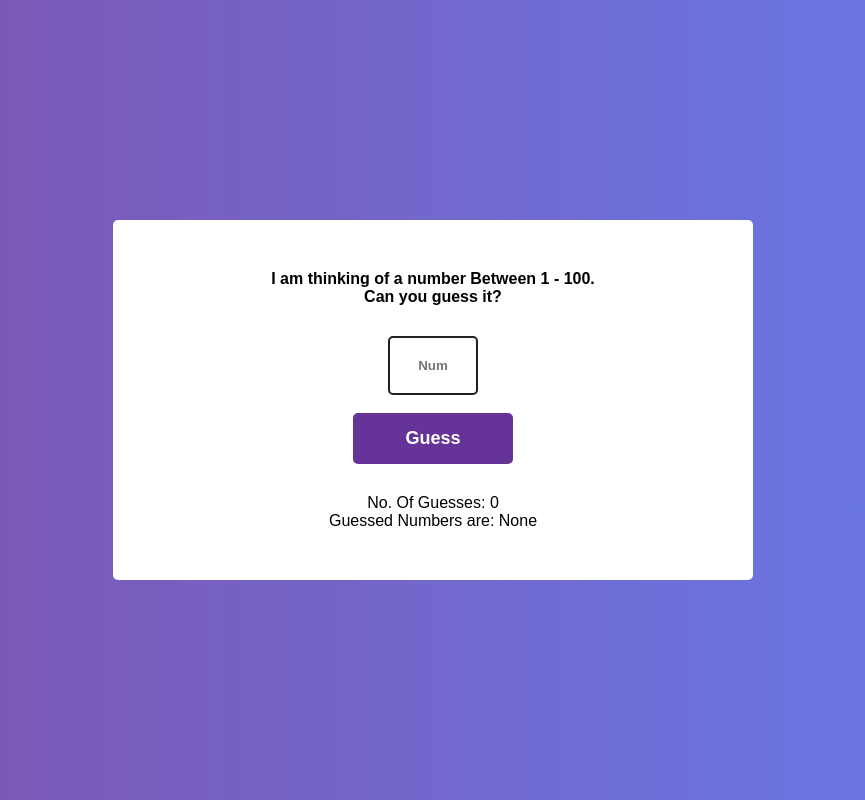
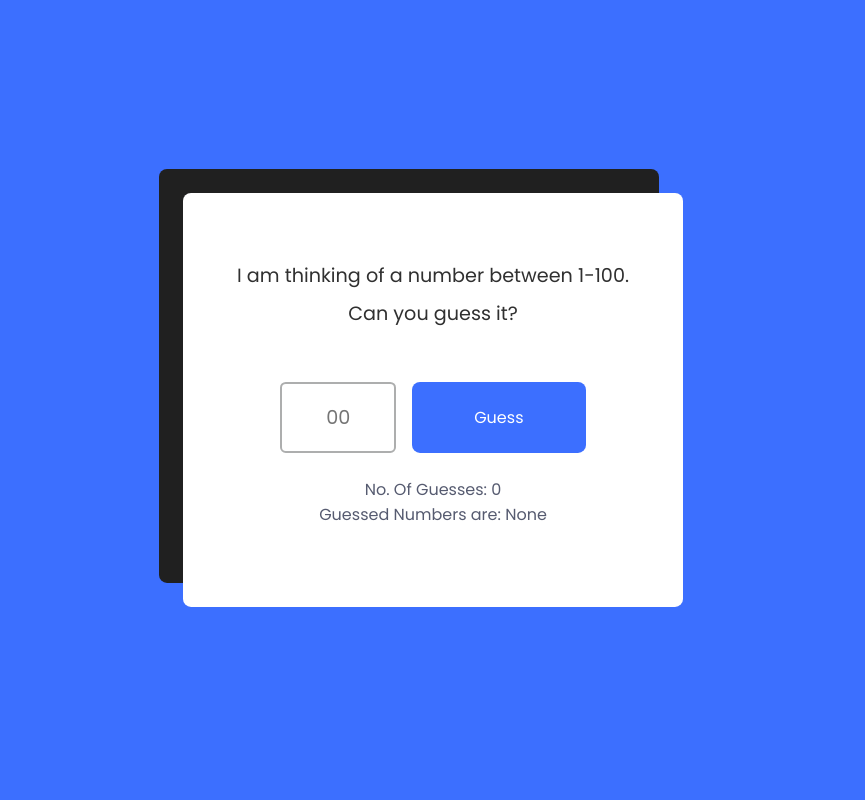
Before and after one commit to AndyMagwayer/js-hw, a plain HTML site: page index.html in a window 1280 px wide. Shown: the whole page, without its empty margins (207-1072 px from the left). Drawn offline with Linux system fonts and the light colour scheme.

Commit message:
feat: completed Java Script

```diff
--- a/index.html
+++ b/index.html
@@ -1,33 +1,36 @@
 <!DOCTYPE html>
 <html lang="en">
-<head>
-    <meta charset="UTF-8">
-    <meta name="viewport" content="width=device-width, initial-scale=1.0">
-    <title>Random Number Between A Given Range</title>
-    <link rel="stylesheet" href="main.css">
-    <link rel="preconnect" href="https://fonts.googleapis.com">
-<link rel="preconnect" href="https://fonts.gstatic.com" crossorigin>
-<link href="https://fonts.googleapis.com/css2?family=Ubuntu:wght@300;400;500;700&display=swap" rel="stylesheet">
-</head>
-<body>
+  <head>
+    <meta name="viewport" content="width=device-width, initial-scale=1.0" />
+    <title>Guess The Number Game</title>
+    <!-- Google Font -->
+    <link
+      href="https://fonts.googleapis.com/css2?family=Poppins:wght@400;600&display=swap"
+      rel="stylesheet"
+    />
+    <!-- Stylesheet -->
+    <link rel="stylesheet" href="main.css" />
+  </head>
+  <body>
     <div class="container">
-        <h3>I am thinking of a number Between 1 - 100.</h3>
-        <h3>Can you guess it?</h3>
-
-
-        <input type="text" placeholder="Num" id="guess"><br>
-        <button onclick="play()" id="my_btn">Guess</button>
-
-
-
-
-        <p id="message1">No. Of Guesses: 0</p>
-        <p id="message2">Guessed Numbers are: None</p>
-        <p id="message3"></p>
+      <div id="game">
+        <h3>
+          I am thinking of a number between 1-100.<br />
+          Can you guess it?
+        </h3>
+        <div class="input-wrapper">
+          <input type="number" placeholder="00" id="guess" />
+          <button id="check-btn">Guess</button>
+        </div>
+        <p id="no-of-guesses">No. Of Guesses: 0</p>
+        <p id="guessed-nums">Guessed Numbers are: None</p>
+      </div>
+      <button id="restart">Restart</button>
+      <div class="result">
+        <div id="hint"></div>
+      </div>
     </div>
-
-
-
+    <!-- Script -->
     <script src="script.js"></script>
-</body>
+  </body>
 </html>
--- a/main.css
+++ b/main.css
@@ -1,65 +1,114 @@
-*,
-*::before,
-*::after{
+/* -
+-*-~*~-*-*-~*~-*-*-~*~* |
+●▬▬▬▬▬▬▬๑۩۩๑▬▬▬▬▬▬▬●
+Made by ~
+AndyMagwayer
+앤디 마그웨이어
+●▬▬▬▬▬▬▬▬▬▬▬▬▬▬▬▬▬▬▬●
+──────▄▀▄─────▄▀▄
+─────▄█░░▀▀▀▀▀░░█▄
+─▄▄──█░░░░░░░░░░░█──▄▄
+█▄▄█─█░░▀░░┬░░▀░░█─█▄▄█
+-*-~*~-*-*-~*~-*-*-~*~* |
+- */
+* {
     padding: 0;
     margin: 0;
     box-sizing: border-box;
+    font-family: "Poppins", sans-serif;
   }
-
-body{
-    height: 100vh;
-    background:  linear-gradient(
-        to right,
-        #7f53ac,
-        #657ced
-    );
+  body {
+    background-color: #3c6fff;
   }
-
-.container{
+  .container {
+    width: min(90%, 31.25em);
     position: absolute;
-    width: 50%;
-    min-width: 580px;
-    transform: translate(-50%,-50%);
+    transform: translate(-50%, -50%);
     top: 50%;
     left: 50%;
     background-color: #ffffff;
-    padding: 50px 10px;
-    border-radius: 5px;
+    padding: 4em 2em;
+    border-radius: 0.5em;
+    box-shadow: -1.5em -1.5em #202020;
+    text-align: center;
+  }
+  h3 {
+    font-size: 1.2em;
+    font-weight: 500;
+    line-height: 2em;
+    color: #303030;
+  }
+  .input-wrapper {
+    width: 70%;
     display: grid;
-    justify-items: center;
-    font-family: 'Popins', sans-serif;
+    grid-template-columns: 2fr 3fr;
+    gap: 1em;
+    margin: 3em auto 1.5em auto;
   }
-
-h3{
-    font-size: 16px;
-    font-weight: 600;
-
+  input[type="number"] {
+    width: 100%;
+    padding: 1em;
+    font-size: 1.2em;
+    text-align: center;
+    border: 2px solid #adaeae;
+    border-radius: 0.3em;
+    outline: none;
+    appearance: text-field;
+    -moz-appearance: textfield;
   }
-
-input[type="text"]{
-    width: 90px;
-    font-weight: 600;
-    color: #663399;
-    padding: 20px 0;
-    text-align: center;
-    margin-top: 30px;
-    border-radius:5px ;
-    border: 2px solid #202020;
+  input[type="number"]::-webkit-outer-spin-button,
+  input[type="number"]::-webkit-inner-spin-button {
+    -webkit-appearance: none;
+    margin: 0;
   }
-
-button{
-    width: 160px;
-    padding: 15px 0;
-    border-radius: 5px;
-    background-color: #663399;
+  input[type="number"]:focus {
+    border-color: #3c6fff;
+  }
+  button {
+    font-size: 1em;
+    background-color: #3c6fff;
     color: #ffffff;
     border: none;
-    font-size: 18px;
-    font-weight: 600;
-    margin-bottom: 30px;
+    outline: none;
+    border-radius: 0.5em;
+    font-weight: 500;
+    cursor: pointer;
   }
-
-p{
+  #restart {
+    margin: 0 auto 0 auto;
+    padding: 0.8em 1em;
+    display: none;
+  }
+  .result {
+    margin-top: 1em;
+  }
+  p {
+    font-size: 1em;
     font-weight: 400;
-
+    color: #565b70;
+    word-break: break-all;
   }
+  .error,
+  .success {
+    padding: 0.5em 0;
+    border-radius: 0.3em;
+    margin-bottom: 1em;
+    animation: pop 0.4s forwards;
+    transform: scale(0);
+  }
+  .error {
+    background-color: #ffcbcb;
+    color: #ff3e3e;
+  }
+  .success {
+    background-color: #b9ffd5;
+    color: #05c451;
+  }
+  @keyframes pop {
+    0% {
+      transform: scale(0);
+    }
+    100% {
+      transform: scale(1);
+    }
+  }
--- a/script.js
+++ b/script.js
@@ -1,13 +1,63 @@
-/* -
--*-~*~-*-*-~*~-*-*-~*~* |
-●▬▬▬▬▬▬▬๑۩۩๑▬▬▬▬▬▬▬●
-Made by ~
-AndyMagwayer
-앤디 마그웨이어
-●▬▬▬▬▬▬▬▬▬▬▬▬▬▬▬▬▬▬▬●
-──────▄▀▄─────▄▀▄
-─────▄█░░▀▀▀▀▀░░█▄
-─▄▄──█░░░░░░░░░░░█──▄▄
-█▄▄█─█░░▀░░┬░░▀░░█─█▄▄█
--*-~*~-*-*-~*~-*-*-~*~* |
-- */
+const hint = document.getElementById("hint");
+const noOfGuessesRef = document.getElementById("no-of-guesses");
+const guessedNumsRef = document.getElementById("guessed-nums");
+const restartButton = document.getElementById("restart");
+const game = document.getElementById("game");
+const guessInput = document.getElementById("guess");
+const checkButton = document.getElementById("check-btn");
+let answer, noOfGuesses, guessedNumsArr;
+const play = () => {
+  const userGuess = guessInput.value;
+  if (userGuess < 1 || userGuess > 100 || isNaN(userGuess)) {
+    alert("Please enter a valid number between 1 and 100.");
+    return;
+  }
+  guessedNumsArr.push(userGuess);
+  noOfGuesses += 1;
+  if (userGuess != answer) {
+    if (userGuess < answer) {
+      hint.innerHTML = "Too low. Try Again!";
+    } else {
+      hint.innerHTML = "Too high. Try Again!";
+    }
+    noOfGuessesRef.innerHTML = `<span>No. Of Guesses:</span> ${noOfGuesses}`;
+    guessedNumsRef.innerHTML = `<span>Guessed Numbers are: </span>${guessedNumsArr.join(
+      ","
+    )}`;
+    hint.classList.remove("error");
+    setTimeout(() => {
+      hint.classList.add("error");
+    }, 10);
+  } else {
+    hint.innerHTML = `Congratulations!<br>The number was <span>${answer}</span>.<br>You guessed the number in <span>${noOfGuesses} </span>tries.`;
+    hint.classList.add("success");
+    game.style.display = "none";
+    restartButton.style.display = "block";
+  }
+};
+const init = () => {
+  console.log("Game Started");
+  answer = Math.floor(Math.random() * 100) + 1;
+  console.log(answer);
+  noOfGuesses = 0;
+  guessedNumsArr = [];
+  noOfGuessesRef.innerHTML = "No. Of Guesses: 0";
+  guessedNumsRef.innerHTML = "Guessed Numbers are: None";
+  guessInput.value = "";
+  hint.classList.remove("success", "error");
+};
+guessInput.addEventListener("keydown", (event) => {
+  if (event.keyCode === 13) {
+    event.preventDefault();
+    play();
+  }
+});
+restartButton.addEventListener("click", () => {
+  game.style.display = "grid";
+  restartButton.style.display = "none";
+  hint.innerHTML = "";
+  hint.classList.remove("success");
+  init();
+});
+checkButton.addEventListener("click", play);
+window.addEventListener("load", init);
```
Lines whose indentation alone changed are shown as unchanged.
